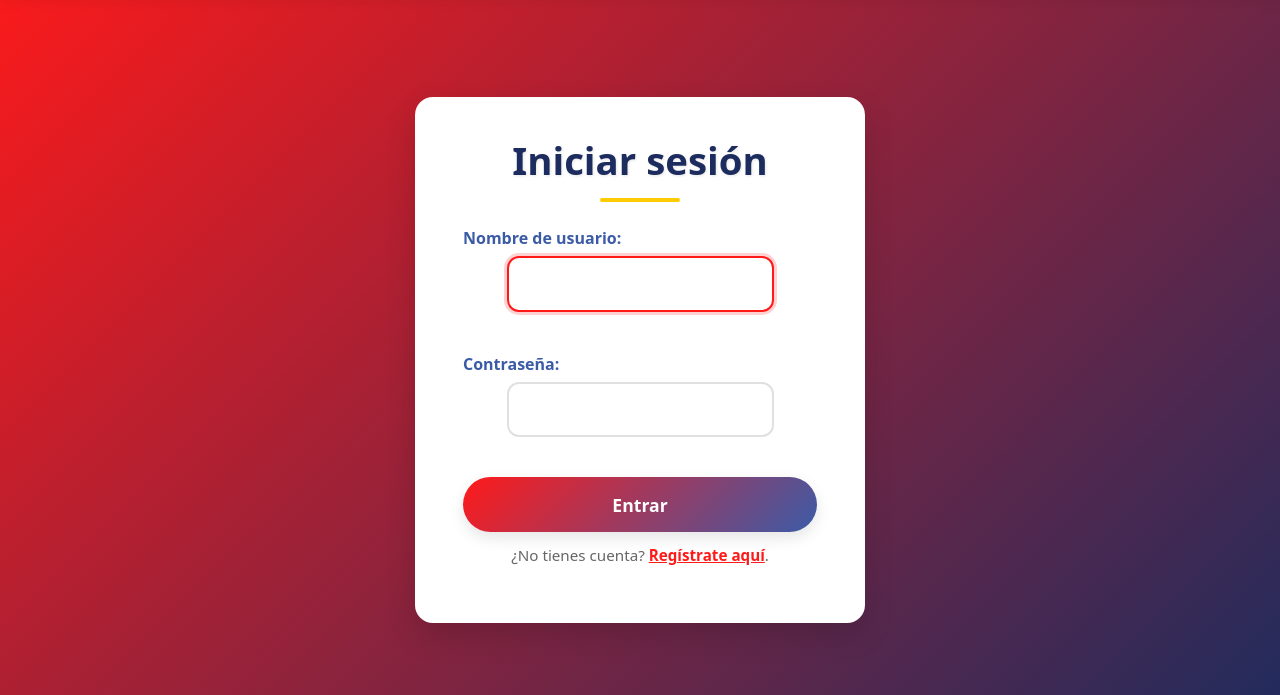
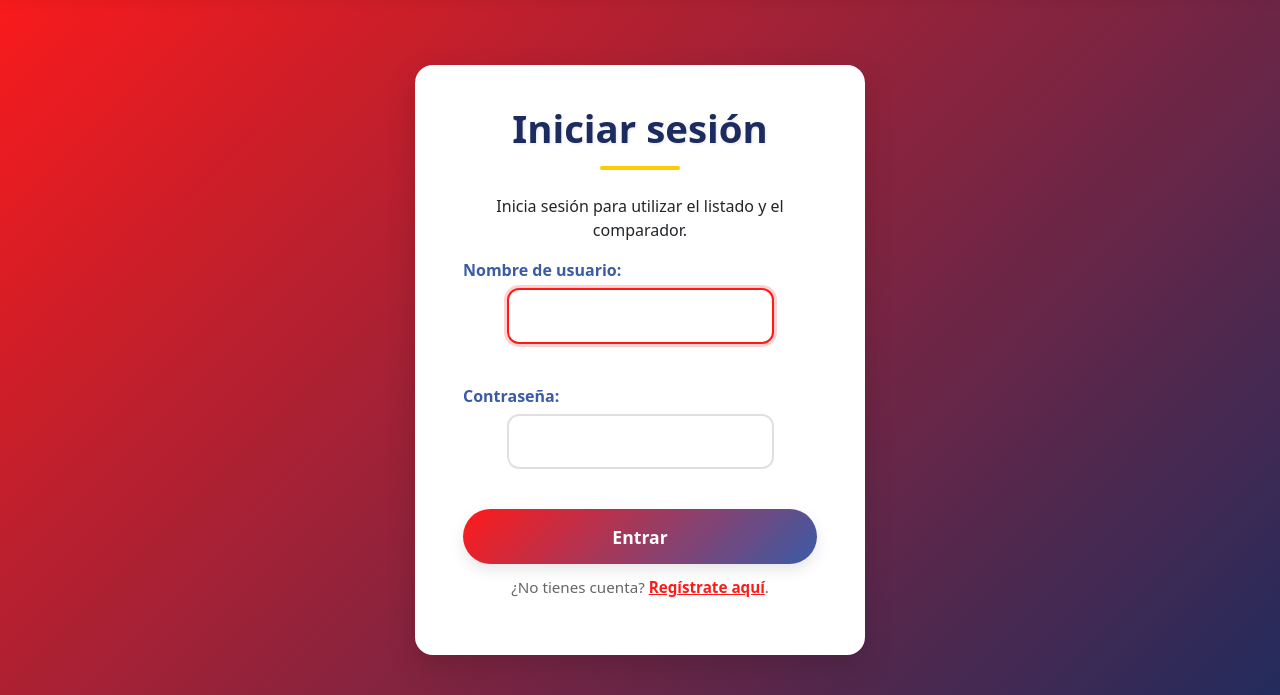
Before and after one commit to JesusGG208/infokedex, a Django app: page /accounts/login/ in a window 1280 px wide. Shown: the part 56-751 px from the top of the page. Run offline with Django 5.2, Linux system fonts and the light colour scheme.

Commit message:
Login ajustado

```diff
--- a/pokemon/views.py
+++ b/pokemon/views.py
@@ -14,6 +14,7 @@ from django.contrib.auth.mixins import LoginRequiredMixin # Si el usuario no est
 class RegistroUsuarioView(CreateView):
     template_name = "registration/register.html"
     form_class = UserCreationForm
+    success_url = reverse_lazy('login')
 
 # Vista que muestra la página principal con 10 Pokémon al azar
 class HomePageView(TemplateView):
--- a/templates/registration/login.html
+++ b/templates/registration/login.html
@@ -10,6 +10,7 @@
     <section class="auth-section">
     <div class="container-auth">
         <h1>Iniciar sesión</h1>
+        <p>Inicia sesión para utilizar el listado y el comparador.</p>
         <form method="post">
             {% csrf_token %}
             {{ form.non_field_errors }}
```
